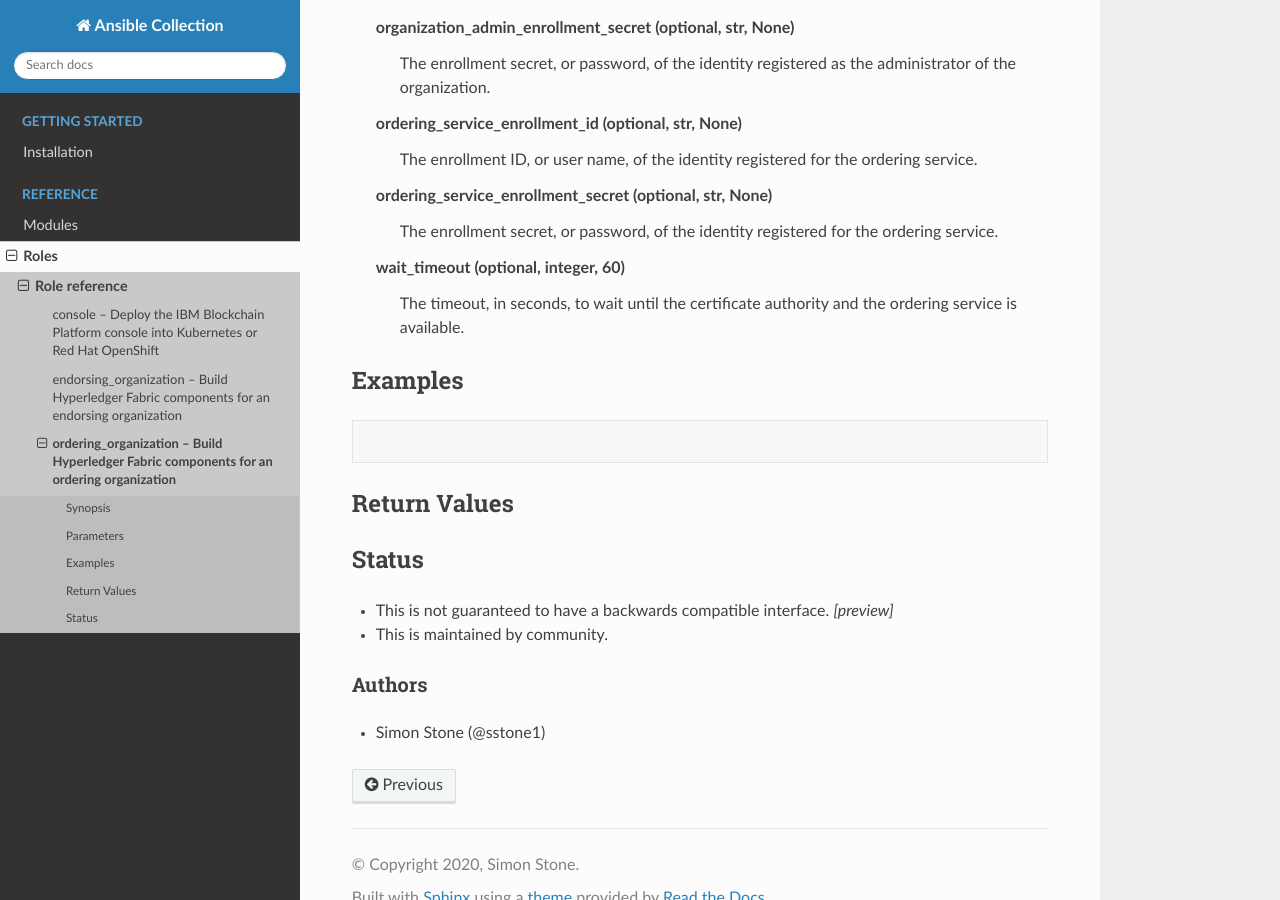
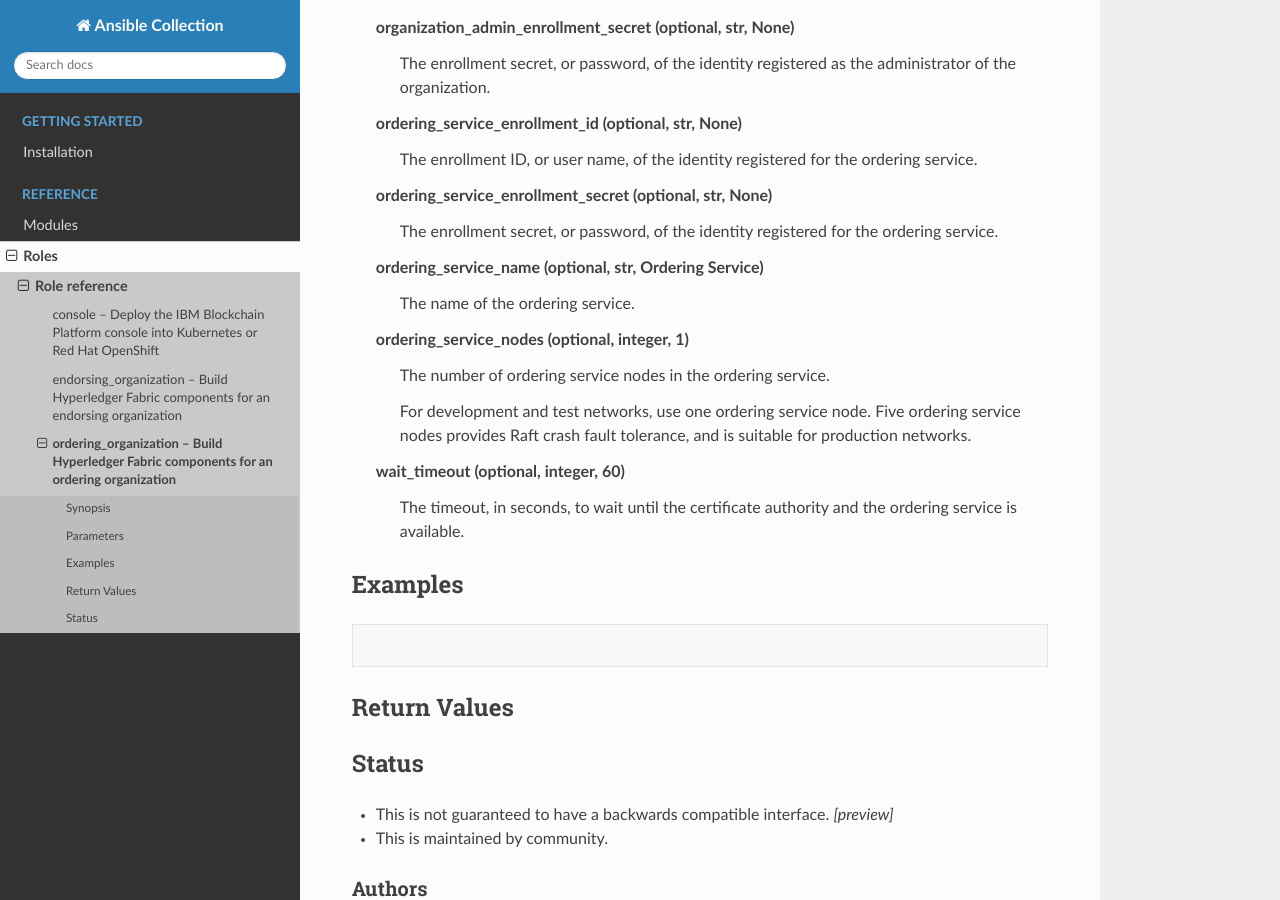
Before and after one commit to IBM-Blockchain/ansible-collection, a Sphinx documentation site: the page built from docs/source/roles/ordering_organization.rst, in a window 1280 px wide and 900 px high, scrolled down 1835 px. Built offline with Sphinx 7.4.7 and the Read the Docs theme 2.0.0, drawn with Linux system fonts in a browser that asks for light colours.

Commit message:
Expose number of ordering service nodes through role (resolves #158)
Signed-off-by: Simon Stone <sstone1@uk.ibm.com>

```diff
--- a/docs/source/roles/ordering_organization.rst
+++ b/docs/source/roles/ordering_organization.rst
@@ -76,6 +76,14 @@ Parameters
   ordering_service_enrollment_secret (optional, str, None)
     The enrollment secret, or password, of the identity registered for the ordering service.
 
+  ordering_service_name (optional, str, Ordering Service)
+    The name of the ordering service.
+
+  ordering_service_nodes (optional, integer, 1)
+    The number of ordering service nodes in the ordering service.
+
+    For development and test networks, use one ordering service node. Five ordering service nodes provides Raft crash fault tolerance, and is suitable for production networks.
+
   wait_timeout (optional, integer, 60)
     The timeout, in seconds, to wait until the certificate authority and the ordering service is available.
 
```
Also changed, not shown: 4 other files.
